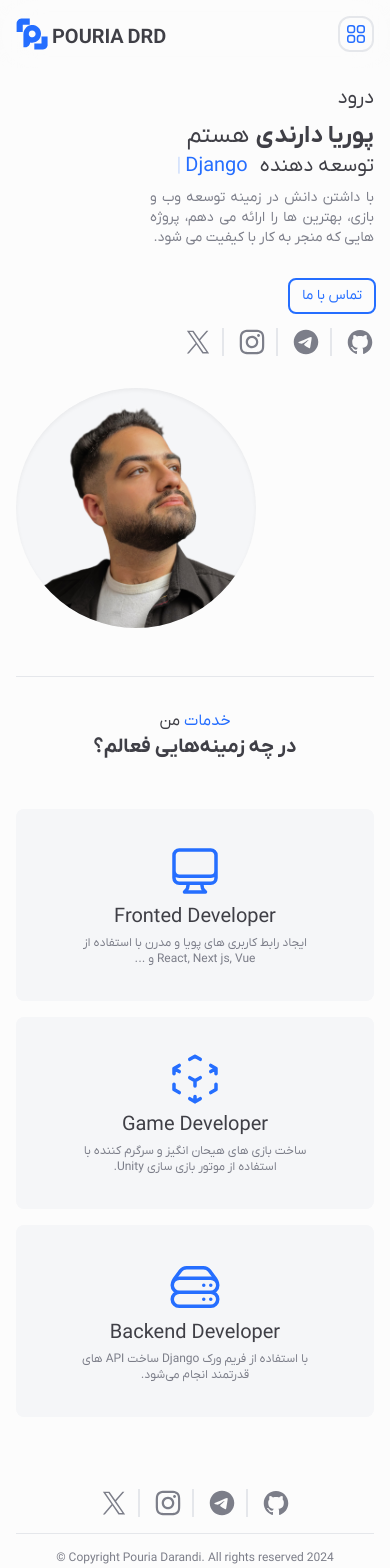
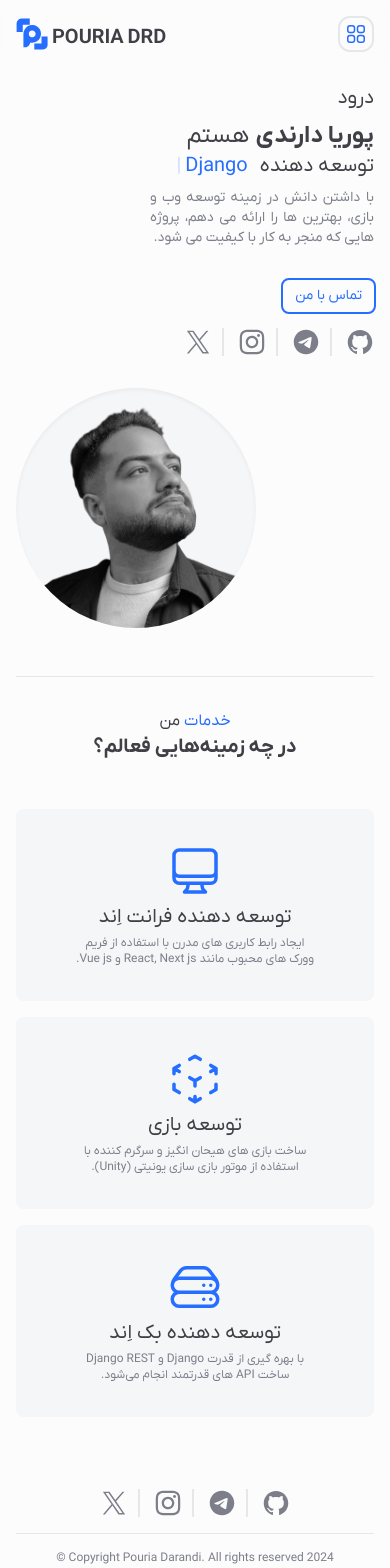
Before and after one commit to pouria-drd/pouria-drd-next-14, a Next.js app: page / in a window 390 px wide. Shown: the top 1568 px of the page. Built offline with nearby package versions, Linux system fonts and the light colour scheme.

Commit message:
removed about me page and optimize image handling with CSS and responsive layout

```diff
--- a/app/about/layout.tsx
+++ /dev/null
@@ -1,17 +0,0 @@
-import { Fragment } from "react";
-import type { Metadata } from "next";
-
-export const metadata: Metadata = {
-    title: "About",
-    description: "About Pouria Darandi",
-};
-
-interface AboutLayoutProps {
-    children: React.ReactNode;
-}
-
-function AboutLayout(props: AboutLayoutProps) {
-    return <Fragment>{props.children}</Fragment>;
-}
-
-export default AboutLayout;
--- a/app/about/page.tsx
+++ /dev/null
@@ -1,5 +0,0 @@
-function AboutPage() {
-    return <div>About Page</div>;
-}
-
-export default AboutPage;
--- a/app/layout.tsx
+++ b/app/layout.tsx
@@ -12,10 +12,12 @@ export const metadata: Metadata = {
         default: "Pouria DRD",
         template: "Pouria DRD | %s",
     },
+
     description:
-        "Pouria Darandi, a full-stack developer skilled in React, Next.js, Django, Django REST, and Unity.",
+        "پوریا دارندی، توسعه دهنده React, Next js, Django, Django REST, Unity و Vue js",
+
     keywords:
-        "Pouria Darandi, Full-Stack Developer, React, Next.js, Django, Django REST, Unity, Programmer, Portfolio, پوریا دارندی, برنامه‌نویس فول‌استک, ریکت, نکست‌جی‌اس, جنگو, جنگو رست, یونیتی, پوریا, دارندی",
+        "Pouria Darandi, Full-Stack Developer, React, Next.js, Django, Django REST, Unity, Programmer, Portfolio, پوریا دارندی, برنامه‌ نویس فول‌ استک, ریکت, نکست‌ جی‌اس, جنگو, جنگو رست, یونیتی, پوریا, دارندی",
 
     creator: "Pouria Darandi",
     publisher: "Pouria Darandi",
@@ -30,7 +32,7 @@ export const metadata: Metadata = {
         url: "https://pouria-drd.ir",
         title: "Pouria Darandi | Full-Stack Developer",
         description:
-            "A full-stack developer skilled in React, Next.js, Django, Django REST, and Unity.",
+            "پوریا دارندی، توسعه دهنده React, Next js, Django, Django REST, Unity و Vue js",
 
         siteName: "Pouria DRD",
     },
@@ -41,7 +43,7 @@ export const metadata: Metadata = {
         creator: "@pouriaDRD",
         title: "Pouria Darandi | Full-Stack Developer",
         description:
-            "A full-stack developer skilled in React, Next.js, Django, Django REST, and Unity.",
+            "پوریا دارندی، توسعه دهنده React, Next js, Django, Django REST, Unity و Vue js",
     },
     robots: {
         index: true,
--- a/components/home/Intro.tsx
+++ b/components/home/Intro.tsx
@@ -38,7 +38,7 @@ const Intro = () => {
                         href="/#services"
                         variant="outlined"
                         className="w-fit">
-                        تماس با ما
+                        تماس با من
                     </Button>
                     <SocialCard className="justify-end l2r" />
                 </div>
@@ -50,8 +50,16 @@ const Intro = () => {
                 className="relative flex items-center justify-end">
                 <div
                     className="bg-drd-light-neutral-2 shadow-inner overflow-clip transition-all
-                    rounded-full size-60 sm:size-80 md:size-[350px] lg:size-96">
-                    <Image src={pouria} alt="pouria image" priority />
+                    rounded-full w-60 sm:w-80 md:w-[350px] lg:w-96 h-60 sm:h-80 md:h-[350px] lg:h-96">
+                    <Image
+                        src={pouria}
+                        alt="Portrait of Pouria Darandi"
+                        priority
+                        width={350} // Specify the image dimensions
+                        height={350}
+                        layout="responsive" // Responsive behavior
+                        style={{ filter: "grayscale(100%)" }} // Apply the grayscale class
+                    />
                 </div>
             </MotionSlide>
         </div>
--- a/components/home/Service.tsx
+++ b/components/home/Service.tsx
@@ -27,27 +27,31 @@ const Service = () => {
                 <div className="grid grid-cols-1 sm:grid-cols-2 lg:grid-cols-3 gap-4 w-full h-fit">
                     <ServiceCard>
                         <DesktopIcon />
-                        <Title className="font-normal">Fronted Developer</Title>
+                        <Title className="font-normal">
+                            توسعه دهنده فرانت اِند
+                        </Title>
                         <Paragraph className="max-w-60 sm:max-w-full mx-auto">
-                            ایجاد رابط کاربری های پویا و مدرن با استفاده از
-                            React, Next js, Vue و ...
+                            ایجاد رابط کاربری های مدرن با استفاده از فریم وورک
+                            های محبوب مانند React, Next js و Vue js.
                         </Paragraph>
                     </ServiceCard>
                     <ServiceCard>
                         <CubeIcon />
-                        <Title className="font-normal">Game Developer </Title>
+                        <Title className="font-normal">توسعه بازی</Title>
                         <Paragraph className="max-w-60 sm:max-w-full mx-auto">
                             ساخت بازی های هیحان انگیز و سرگرم کننده با استفاده
-                            از موتور بازی سازی Unity.
+                            از موتور بازی سازی یونیتی (Unity).
                         </Paragraph>
                     </ServiceCard>
 
                     <ServiceCard>
                         <ServerIcon />
-                        <Title className="font-normal">Backend Developer</Title>
+                        <Title className="font-normal">
+                            توسعه دهنده بک اِند
+                        </Title>
                         <Paragraph className="max-w-60 sm:max-w-full mx-auto">
-                            با استفاده از فریم ورک Django ساخت API های قدرتمند
-                            انجام می‌شود.
+                            با بهره گیری از قدرت Django و Django REST ساخت API
+                            های قدرتمند انجام می‌شود.
                         </Paragraph>
                     </ServiceCard>
                 </div>
--- a/constants/routes/index.ts
+++ b/constants/routes/index.ts
@@ -2,10 +2,6 @@ const NavLinks: NavLink[] = [
     {
         name: "خانه",
         path: "/",
-    },
-    {
-        name: "درباره",
-        path: "/about",
     },
     {
         name: "تماس",
```
